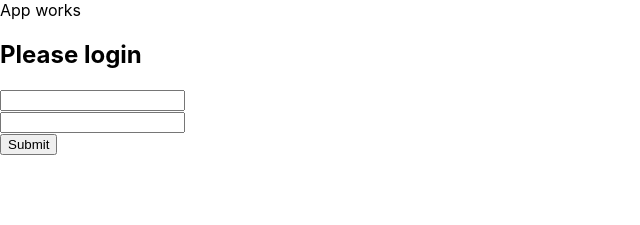
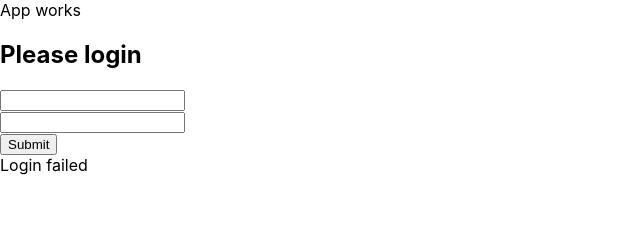
Before and after one commit to triciopa/react-typescript-course, a React (Create React App) app: page / in a window 1280 px wide. Shown: the top 225 px of the page, without its empty margins (0-640 px from the left). Built offline with nearby package versions, Linux system fonts and the light colour scheme.

Commit message:
state and messages

```diff
--- a/src/components/Login.tsx
+++ b/src/components/Login.tsx
@@ -37,19 +37,27 @@
 
   private async handleSubmit(event: SyntheticEvent ) {
     event.preventDefault();
+    this.setState({ loginAttempted: true})
     const result = await this.props.authService.login(
       this.state.userName,
       this.state.password
     )
 
     if (result) {
-      console.log(result)
+      this.setState({ loginSuccesful: true})
     } else {
-      console.log('error')
+      this.setState({ loginSuccesful: false})
     }
   }
 
   render(){
+    let loginMessage: any;
+    if (this.state.loginAttempted) {
+      loginMessage = <label>Login successful</label>
+    } else {
+      loginMessage = <label>Login failed</label>
+    }
+
     return (
       <div>
         <h2>Please login</h2>
@@ -58,6 +66,7 @@
           <input type="password" value={this.state.password} onChange={e => this.setPassword(e)}/><br />
           <input type="submit" />
         </form>
+        {loginMessage}
       </div>
     )
   }
```
